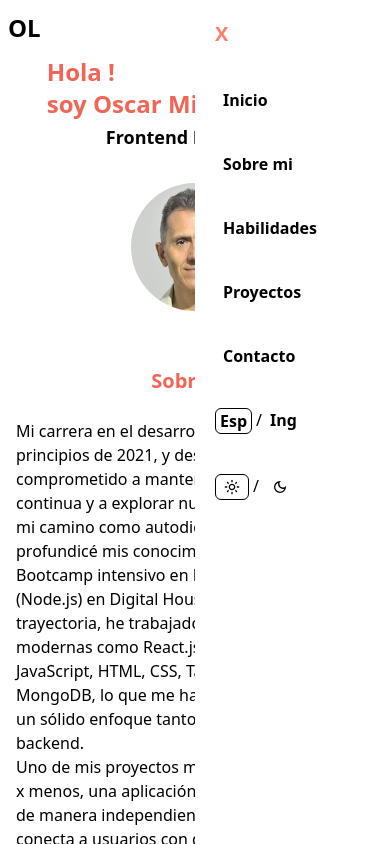
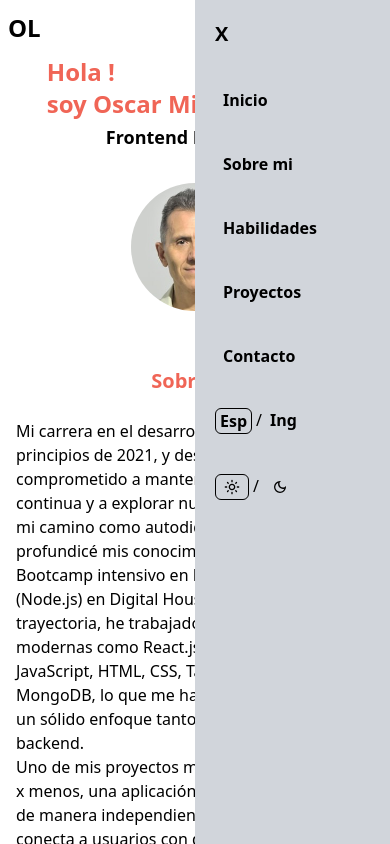
Before and after one commit to OLuciani/portfolio-vite, a React (Vite) app: page / in a window 390 px wide. Both pictures are taken after a click on the icon 369 px from the left and 28 px from the top of the page. Shown: the top 844 px of the page. Built offline with nearby package versions, Linux system fonts and the light colour scheme.

Commit message:
Corrección de colores de fondo del componente Sidebar.tsx

```diff
--- a/src/components/SideBar.tsx
+++ b/src/components/SideBar.tsx
@@ -40,12 +40,14 @@ function SideBar() {
     <>
       <div
         className={`w-[50vw] h-screen ${
-          theme === "light" ? "bg-white" : "bg-[#030014]"
+          theme === "light" ? "bg-gray-300" : "bg-gray-800"
         } py-[5%] pl-5 top-0 right-0 flex flex-col gap-10 z-10 ${hidde} fixed md:hidden overflow-y-auto`}
       >
         <p
           onClick={onClickHideSideBar}
-          className={`text-xl text-[salmon] font-semibold cursor-pointer`}
+          className={`text-xl ${
+            theme === "light" ? "text-black" : "text-white"
+          } font-semibold cursor-pointer`}
         >
           X
         </p>
@@ -140,7 +142,7 @@ function SideBar() {
             } hover:bg-${
               theme === "light" ? "[#030014]" : "white"
             } hover:text-${
-              theme === "light" ? "white" : "black" /* Esta */
+              theme === "light" ? "white" : "black"
             } hover:font-semibold hover:border-white rounded-md ${
               showLanguage === "spanish" && `border-[1px]`
             } `}
@@ -161,7 +163,7 @@ function SideBar() {
             } hover:bg-${
               theme === "light" ? "[#030014]" : "white"
             } hover:text-${
-              theme === "light" ? "white" : "black" /* Esta */
+              theme === "light" ? "white" : "black"
             } hover:font-semibold hover:border-white rounded-md ${
               showLanguage === "english" && `border-[1px]`
             }`}
@@ -182,7 +184,7 @@ function SideBar() {
                       }
                       hover:bg-${theme === "light" ? "[#030014]" : "white"}
                       hover:text-${
-                        theme === "light" ? "white" : "black" /* Esta */
+                        theme === "light" ? "white" : "black"
                       } hover:border-white rounded-md
                       ${theme === "light" ? "hover:text-black" : "text-white"}`}
             >
@@ -200,14 +202,14 @@ function SideBar() {
               className={`font-semibold cursor-pointer py-1 px-2
                       ${
                         theme === "light"
-                          ? "border-[1px] border-white"
-                          : "border-black"
+                          ? "border-[1px] border-black"
+                          : "border-white"
                       }
                       hover:bg-${theme === "light" ? "[#030014]" : "white"}
                       hover:text-${theme === "light" ? "white" : "black"}
                       hover:border-white rounded-md
                       ${
-                        theme === "dark" ? "border border-white text-white" : ""
+                        theme === "dark" ? "border border-white text-white" : "border border-gray-300"
                       }`}
             >
               {<MdOutlineDarkMode />}
```
